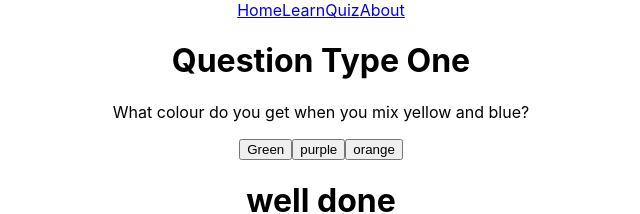
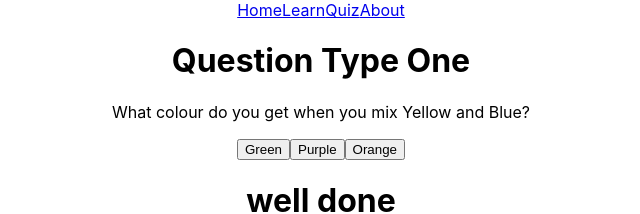
Before and after one commit to rosiegracejones/all-about-colours, a React (Create React App) app: page /quiz in a window 1280 px wide. Shown: the top 214 px of the page, without its empty margins (319-959 px from the left). Built offline with nearby package versions, Linux system fonts and the light colour scheme.

Commit message:
changed colour hexes to original designs

```diff
--- a/src/Components/App/App.js
+++ b/src/Components/App/App.js
@@ -23,12 +23,12 @@ function App() {
           <Route path="/about" element={<AboutPage />} />
           <Route path="/learn" element={<LearnPage />} />
           <Route path="/quiz" element={<QuizPage name={name} />} />
-          <Route path="/learn/red" element={<PrimaryColour colourHex="#E7242D" colour="red"/>} />
-          <Route path="/learn/yellow" element={<PrimaryColour colourHex="#F8C039"colour="yellow" />} />
-          <Route path="/learn/blue" element={<PrimaryColour colourHex="#0000F8" colour="blue"/>} />
-          <Route path="/learn/green" element={<SecondaryColour colourHex="#287A19" colour="green"/>} />
-          <Route path="/learn/purple" element={<SecondaryColour colourHex="#633295" colour="purple"/>} />
-          <Route path="/learn/orange" element={<SecondaryColour colourHex="#F66F00" colour="orange"/>} />
+          <Route path="/learn/red" element={<PrimaryColour colourHex="#ed1c24" colour="red"/>} />
+          <Route path="/learn/yellow" element={<PrimaryColour colourHex="#eecc0e"colour="yellow" />} />
+          <Route path="/learn/blue" element={<PrimaryColour colourHex="#3479f8" colour="blue"/>} />
+          <Route path="/learn/green" element={<SecondaryColour colourHex="#00a61b" colour="green"/>} />
+          <Route path="/learn/purple" element={<SecondaryColour colourHex="#ac34f8" colour="purple"/>} />
+          <Route path="/learn/orange" element={<SecondaryColour colourHex="#e87a22" colour="orange"/>} />
 
         </Routes>
       </div>
--- a/src/Components/QuestionTypeOne/QuestionTypeOne.js
+++ b/src/Components/QuestionTypeOne/QuestionTypeOne.js
@@ -1,22 +1,22 @@
-function QuestionTypeOne( { name }) {
+function QuestionTypeOne({ name }) {
 	const quizData = [
 		{
 			questionType: 1,
-			questionColours: ["yellow and blue"],
+			questionColours: ["Yellow and Blue"],
 			correctColour: "Green",
-			incorrectColours: ["purple", "orange"],
+			incorrectColours: ["Purple", "Orange"],
 		},
 		{
 			questionType: 1,
-			questionColours: ["red and yellow"],
+			questionColours: ["Red and Yellow"],
 			correctColour: ["Orange"],
-			incorrectColours: ["green", "purple"],
+			incorrectColours: ["Green", "Purple"],
 		},
 		{
 			questionType: 1,
-			questionColours: ["blue and red"],
+			questionColours: ["Blue and Red"],
 			correctColour: ["Purple"],
-			incorrectColours: ["green", "purple"],
+			incorrectColours: ["Green", "Purple"],
 		},
 		// Add more questions as needed
 	];
@@ -31,7 +31,7 @@ function QuestionTypeOne( { name }) {
 		if (clickedColour === correctColour) {
 			console.log("Correct, well done " + name + "!");
 		} else {
-			console.log("Incorrect " + name + ", try again");
+			console.log("Not quite " + name + ", try again");
 		}
 	}
 
--- a/src/Pages/AboutPage.js
+++ b/src/Pages/AboutPage.js
@@ -1,3 +1,9 @@
+import BackgroundColour from "../Components/BackgroundColour/BackgroundColour";
+
 export default function AboutPage() {
-  return <div>About text here</div>
+	return (
+		<BackgroundColour backgroundColour="#C4D34F">
+			<div>About text here</div>;{" "}
+		</BackgroundColour>
+	);
 }
--- a/src/Pages/LearnPage.js
+++ b/src/Pages/LearnPage.js
@@ -1,6 +1,6 @@
 import BackgroundColour from "../Components/BackgroundColour/BackgroundColour";
 import PrimaryColour from "../Components/Colours/PrimaryColour";
-import { Link, Route, Routes } from "react-router-dom";
+import { Link } from "react-router-dom";
 
 export default function LearnPage() {
 
```
